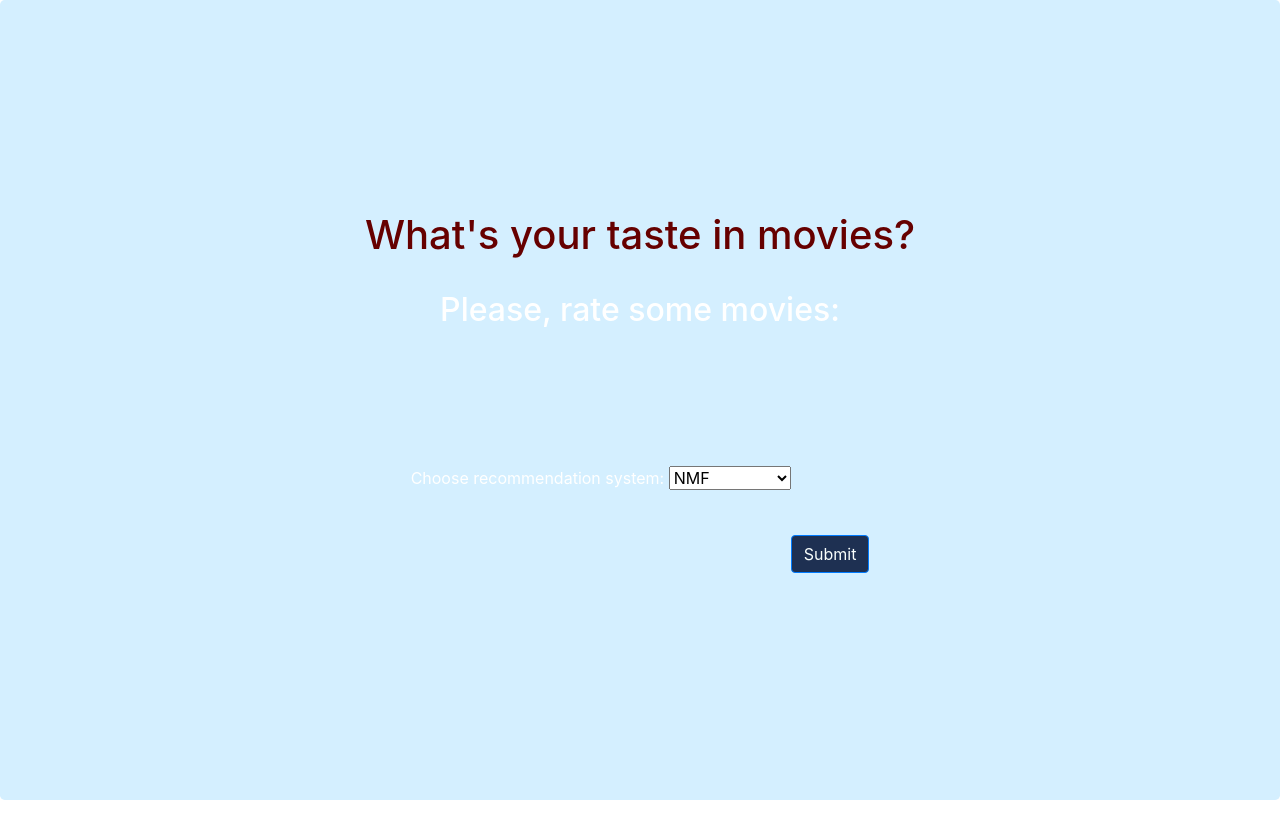
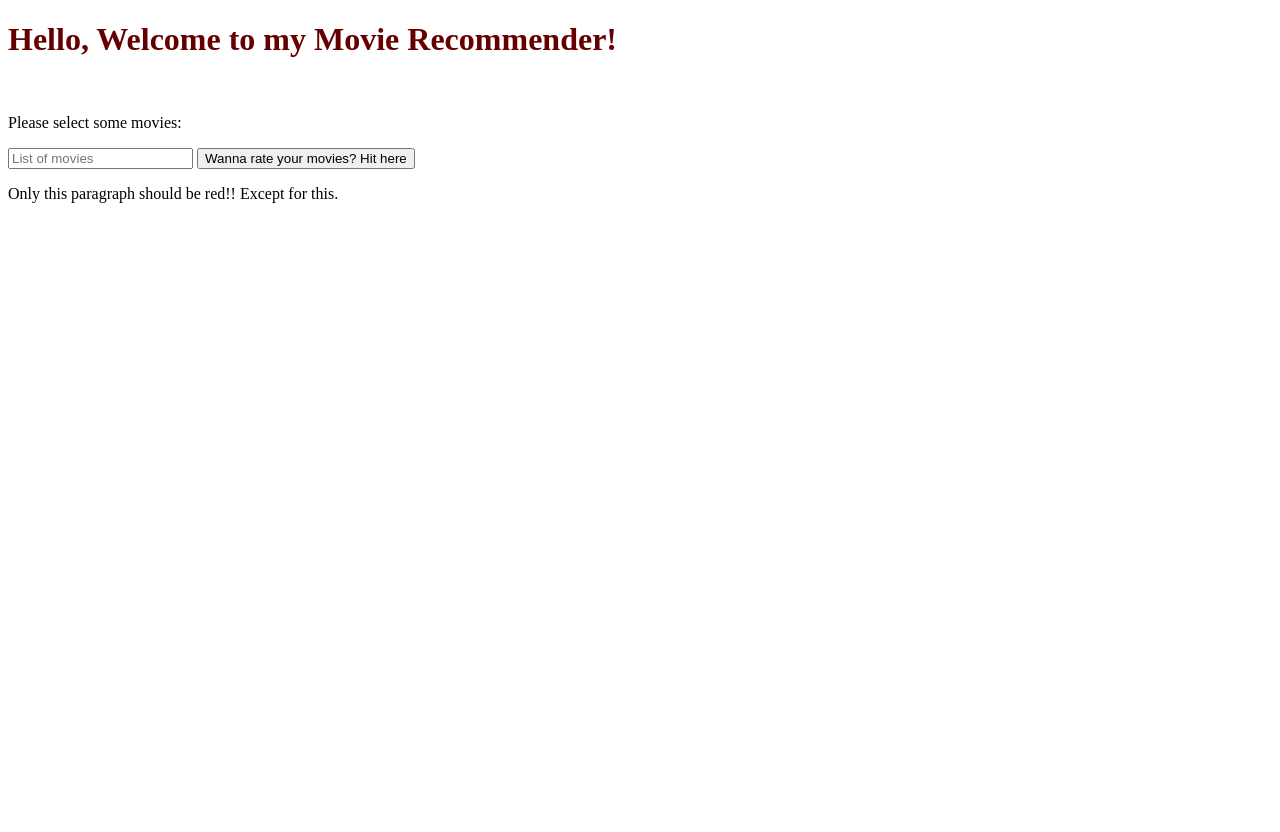
Before and after one commit to brauliotegui/POPCORN, a Python web app: template flask-app/templates/index.html in a window 1280 px wide. After the commit the page ends 203 px from the top, so only its background shows below. Run offline with Jinja, Linux system fonts and the light colour scheme; the template is opened without the code that fills it, so the values that code supplies are empty; some libraries are stand-ins or nearby versions.

Commit message:
Update index.html

```diff
--- a/flask-app/templates/index.html
+++ b/flask-app/templates/index.html
@@ -1,29 +1,47 @@
-{% extends "_base.html" %}
+<!DOCTYPE html>
+<html lang="en" dir="ltr">
+<head>
+  <meta charset="utf-8">
+  <link rel="stylesheet" href="static/css/styles.css">
+  <title>Lemongrass Movie Recommender</title>
+  <link href="static/css/jquery.flexdatalist.min.css" rel="stylesheet" type="text/css">
+</head>
 
-{% block content %}
+<body>
+
+  <div class="main-container">
+  <h1>Hello, Welcome to my Movie Recommender!</h1>
+  <br>
+
+  <form action="/ratings" method ="POST">   <!-- form tag for user input, action is for the following function-->
+
+    <p>Please select some movies:</p>
+
+    <input type="text" name="movielist" placeholder="List of movies"
+    class="flexdatalist"
+    data-min-length="1"
+    data-searchContain="true"
+    multiple=""
+    data-selection-required='1'
+    data-data='static/movies.json'
+    data-search-in='title'
+    data-value-property='movieId'
+    data-search-by-word='false'
+    required>
+    <input type="submit" value = "Wanna rate your movies? Hit here">
+  </form>
 
 
-<div class="jumbotron">
-<h1>What's your taste in movies?</h1><br>
-<h2>Please, rate some movies:</h2><br>
-<div class="form-group">
-<form action="/recommender" method="get">
-  {% for i in range(choicenr) %}
-  <input type="text" name="movie{{ i }}" placeholder="Enter a Movie Title">
-  <input type="text" name="rating{{ i }}" placeholder="Enter a Rating (1-5)">
-  <br>
-  {% endfor%}
-<br>
+  <p class="red bold"> Only this paragraph should be red!!
+  Except for <span id ="green-text">this.</span></p>
 
-  <label for="models">Choose recommendation system:</label>
-  <select name="model">
-    <option value="NMF">NMF</option>"
-    <option value="cosine">Similar Users</option>"
-    <br>
-    <br>
-    <br>
-    <input type="submit" name="" value="Submit" class="btn btn-primary">
-  </select>
-</form>
-</div>
-{% endblock %}
+
+<script src="https://code.jquery.com/jquery-3.5.1.min.js" integrity="sha384-ZvpUoO/+PpLXR1lu4jmpXWu80pZlYUAfxl5NsBMWOEPSjUn/6Z/hRTt8+pR6L4N2" crossorigin="anonymous"></script></script>
+
+</body>
+
+<script src="static/js/jquery.flexdatalist.min.js"></script>  <!-- has to be outside the html-body -->
+<script type="text/javascript" src="static/js/script.js"></script>
+
+
+</html>
```
